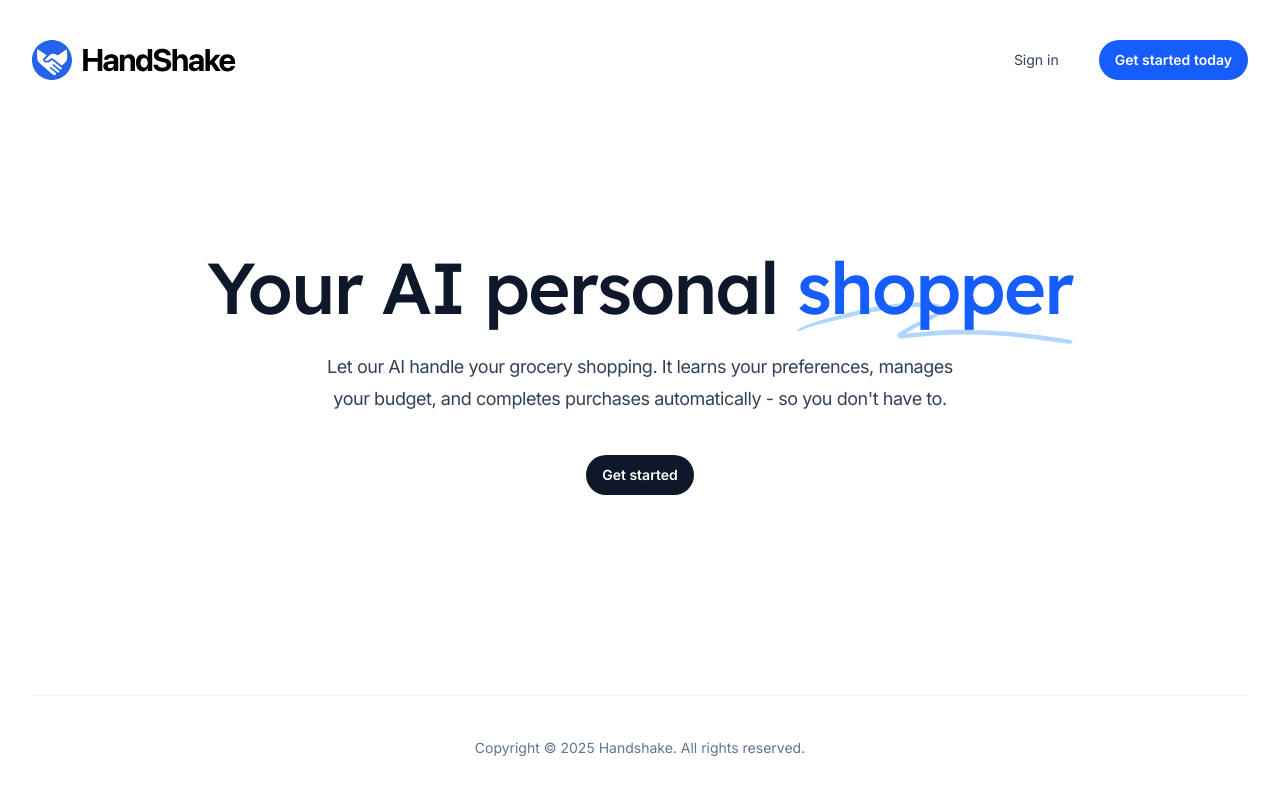
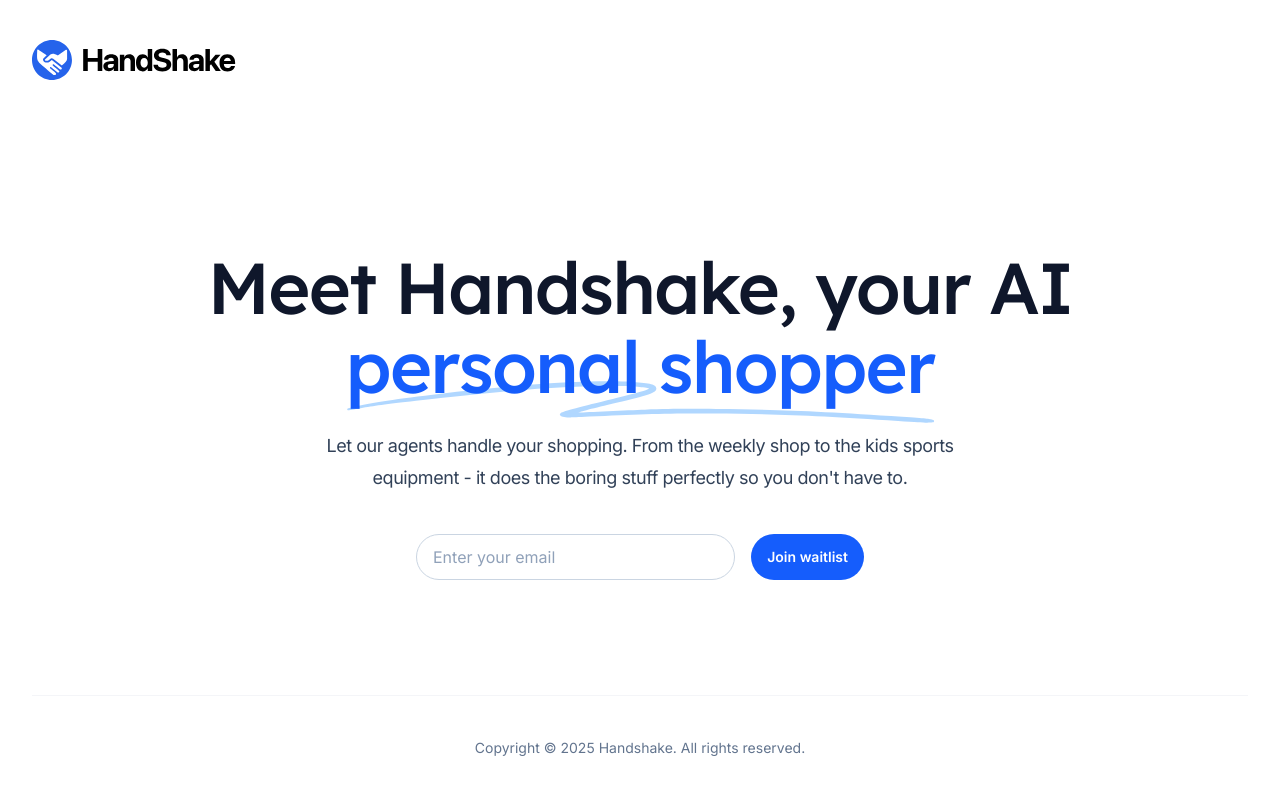
Before and after one commit to sillysausage-eth/handshake, a Next.js app: page / in a window 1280 px wide. Shown: the top 794 px of the page. Built offline with nearby package versions, Linux system fonts and the light colour scheme.

Commit message:
Implement waitlist form in Hero component

```diff
--- a/src/components/Header.tsx
+++ b/src/components/Header.tsx
@@ -9,23 +9,8 @@ import {
 } from '@headlessui/react'
 import clsx from 'clsx'
 
-import { Button } from '@/components/Button'
 import { Container } from '@/components/Container'
 import { Logo } from '@/components/Logo'
-
-function MobileNavLink({
-  href,
-  children,
-}: {
-  href: string
-  children: React.ReactNode
-}) {
-  return (
-    <PopoverButton as={Link} href={href} className="block w-full p-2">
-      {children}
-    </PopoverButton>
-  )
-}
 
 function MobileNavIcon({ open }: { open: boolean }) {
   return (
@@ -71,7 +56,7 @@ function MobileNavigation() {
         transition
         className="absolute inset-x-0 top-full mt-4 flex origin-top flex-col rounded-2xl bg-white p-4 text-lg tracking-tight text-slate-900 shadow-xl ring-1 ring-slate-900/5 data-closed:scale-95 data-closed:opacity-0 data-enter:duration-150 data-enter:ease-out data-leave:duration-100 data-leave:ease-in"
       >
-        <MobileNavLink href="/login">Sign in</MobileNavLink>
+        {/* Mobile navigation links can be added here if needed */}
       </PopoverPanel>
     </Popover>
   )
@@ -87,20 +72,7 @@ export function Header() {
               <Logo className="h-10 w-auto" />
             </Link>
           </div>
-          <div className="flex items-center gap-x-5 md:gap-x-8">
-            <div className="hidden md:block">
-              <Link
-                href="/login"
-                className="inline-block rounded-lg px-2 py-1 text-sm text-slate-700 hover:bg-slate-100 hover:text-slate-900"
-              >
-                Sign in
-              </Link>
-            </div>
-            <Button href="/register" color="blue">
-              <span>
-                Get started <span className="hidden lg:inline">today</span>
-              </span>
-            </Button>
+          <div className="flex items-center">
             <div className="-mr-1 md:hidden">
               <MobileNavigation />
             </div>
--- a/src/components/Hero.tsx
+++ b/src/components/Hero.tsx
@@ -1,11 +1,48 @@
+'use client'
+
+import { useState } from 'react'
 import { Button } from '@/components/Button'
 import { Container } from '@/components/Container'
 
 export function Hero() {
+  const [email, setEmail] = useState('')
+  const [isSubmitting, setIsSubmitting] = useState(false)
+  const [error, setError] = useState('')
+  const [success, setSuccess] = useState(false)
+  const [position, setPosition] = useState<number | null>(null)
+
+  const handleSubmit = async (e: React.FormEvent) => {
+    e.preventDefault()
+
+    // Reset states
+    setError('')
+    setIsSubmitting(true)
+
+    try {
+      // In a real app, this would be an API call to your backend
+      // For demo purposes, we'll simulate a response with a random position number
+      await new Promise(resolve => setTimeout(resolve, 1000)) // Simulate network delay
+
+      // Generate a random position between 1 and 500
+      const randomPosition = Math.floor(Math.random() * 500) + 1
+
+      setPosition(randomPosition)
+      setSuccess(true)
+
+      // In a real app, you would store this in your database
+      console.log('Added to waiting list:', { email, position: randomPosition })
+    } catch (err) {
+      setError('Something went wrong. Please try again.')
+      console.error('Error adding to waiting list:', err)
+    } finally {
+      setIsSubmitting(false)
+    }
+  }
+
   return (
     <Container className="pt-20 pb-16 text-center lg:pt-32">
       <h1 className="mx-auto max-w-4xl font-display text-5xl font-medium tracking-tight text-slate-900 sm:text-7xl">
-        Your AI personal{' '}
+        Meet Handshake, your AI{' '}
         <span className="relative whitespace-nowrap text-blue-600">
           <svg
             aria-hidden="true"
@@ -15,14 +52,49 @@ export function Hero() {
           >
             <path d="M203.371.916c-26.013-2.078-76.686 1.963-124.73 9.946L67.3 12.749C35.421 18.062 18.2 21.766 6.004 25.934 1.244 27.561.828 27.778.874 28.61c.07 1.214.828 1.121 9.595-1.176 9.072-2.377 17.15-3.92 39.246-7.496C123.565 7.986 157.869 4.492 195.942 5.046c7.461.108 19.25 1.696 19.17 2.582-.107 1.183-7.874 4.31-25.75 10.366-21.992 7.45-35.43 12.534-36.701 13.884-2.173 2.308-.202 4.407 4.442 4.734 2.654.187 3.263.157 15.593-.78 35.401-2.686 57.944-3.488 88.365-3.143 46.327.526 75.721 2.23 130.788 7.584 19.787 1.924 20.814 1.98 24.557 1.332l.066-.011c1.201-.203 1.53-1.825.399-2.335-2.911-1.31-4.893-1.604-22.048-3.261-57.509-5.556-87.871-7.36-132.059-7.842-23.239-.254-33.617-.116-50.627.674-11.629.54-42.371 2.494-46.696 2.967-2.359.259 8.133-3.625 26.504-9.81 23.239-7.825 27.934-10.149 28.304-14.005.417-4.348-3.529-6-16.878-7.066Z" />
           </svg>
-          <span className="relative">shopper</span>
+          <span className="relative"> personal shopper</span>
         </span>
       </h1>
       <p className="mx-auto mt-6 max-w-2xl text-lg tracking-tight text-slate-700">
-        Let our AI handle your grocery shopping. It learns your preferences, manages your budget, and completes purchases automatically - so you don't have to.
+        Let our agents handle your shopping. From the weekly shop to the kids sports equipment - it does the boring stuff perfectly so you don't have to.
       </p>
-      <div className="mt-10 flex justify-center">
-        <Button href="/register">Get started</Button>
+
+      <div className="mt-10 mx-auto max-w-md">
+        {!success ? (
+          <form onSubmit={handleSubmit} className="sm:flex gap-4">
+            <div className="flex-auto">
+              <input
+                type="email"
+                required
+                placeholder="Enter your email"
+                value={email}
+                onChange={(e) => setEmail(e.target.value)}
+                className="w-full rounded-full border border-slate-300 px-4 py-2.5 text-slate-900 placeholder:text-slate-400 focus:border-blue-500 focus:outline-none focus:ring-2 focus:ring-blue-300"
+              />
+              {error && (
+                <p className="mt-2 text-sm text-red-500 text-left">{error}</p>
+              )}
+            </div>
+            <Button
+              type="submit"
+              color="blue"
+              disabled={isSubmitting}
+              className="mt-4 sm:mt-0 w-full sm:w-auto flex-none"
+            >
+              {isSubmitting ? 'Joining...' : 'Join waitlist'}
+            </Button>
+          </form>
+        ) : (
+          <div className="bg-blue-50 p-6 rounded-xl text-left">
+            <p className="text-lg font-medium text-blue-800">You're on the list!</p>
+            <p className="mt-2 text-slate-700">
+              Your position in the waiting list is <strong>#{position}</strong>.
+            </p>
+            <p className="mt-4 text-sm text-slate-500">
+              We'll notify you at <strong>{email}</strong> when it's your turn to join.
+            </p>
+          </div>
+        )}
       </div>
     </Container>
   )
```
